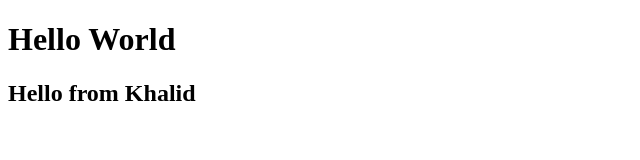
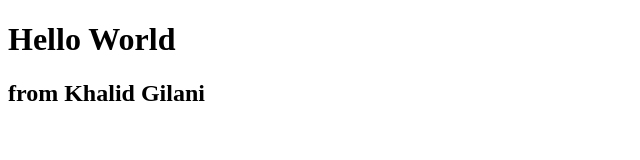
Before and after one commit to khalidgilani/Bootcamp20201, a plain HTML site: page index.html in a window 1280 px wide. Shown: the full height of the page, 0-640 px from the left. Drawn offline with Linux system fonts and the light colour scheme.

Commit message:
updated h2

```diff
--- a/index.html
+++ b/index.html
@@ -7,6 +7,6 @@
 </head>
 <body>
    <h1>Hello World</h1>
-   <h2>Hello from Khalid</h2>
+   <h2>from Khalid Gilani</h2>
 </body>
 </html>
```
